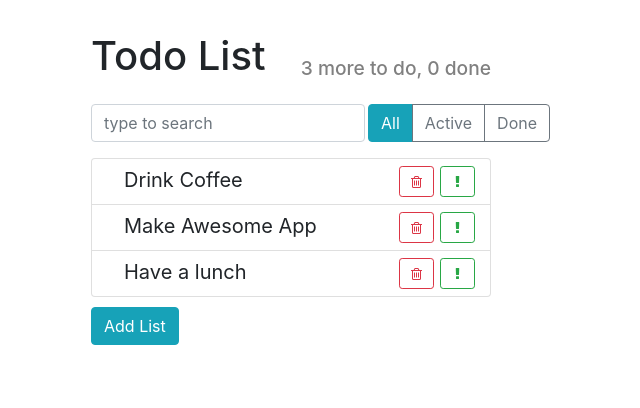
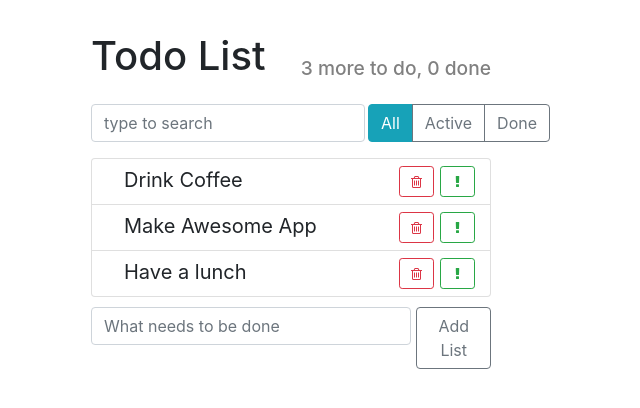
Before and after one commit to Crash2410/Todo-List, a React (Create React App) app: page / in a window 1280 px wide. Shown: the top 408 px of the page, without its empty margins (349-989 px from the left). Built offline with nearby package versions, Linux system fonts and the light colour scheme.

Commit message:
Работа с формами

```diff
--- a/src/components/item-add-form/item-add-form.css
+++ b/src/components/item-add-form/item-add-form.css
@@ -1,3 +1,7 @@
-.add-button{
-    margin-top: 10px;
-  }
+.add-new-list {
+  margin-top: 10px;
+}
+
+.add-new-list input{
+  margin-right: 5px;
+}
--- a/src/components/item-add-form/item-add-form.js
+++ b/src/components/item-add-form/item-add-form.js
@@ -2,13 +2,39 @@ import React from 'react';
 import './item-add-form.css';
 
 export default class ItemAddForm extends React.Component {
+
+    state = {
+        label: ''
+    }
+
+    onLabelChange = (e) => {
+        this.setState({
+            label: e.target.value
+        })
+    };
+
+    onSubmit = (e) => {
+        e.preventDefault();
+        this.props.onAdd(this.state.label);
+    };
+
     render() {
         const { onAdd } = this.props;
 
         return (
-            <button type="button" className="btn btn-info add-button" onClick={() => {
-                onAdd('Hello');
-            }}>Add List</button>
+            <form className="add-new-list d-flex" onSubmit={this.onSubmit}>
+                <input
+                    type="text"
+                    className='form-control'
+                    onChange={this.onLabelChange}
+                    placeholder='What needs to be done' />
+                <button
+                    type="button"
+                    className="btn btn-outline-secondary"
+                    onClick={() => {
+                        onAdd(this.state.label);
+                    }}>Add List</button>
+            </form>
         );
     }
 }
```
